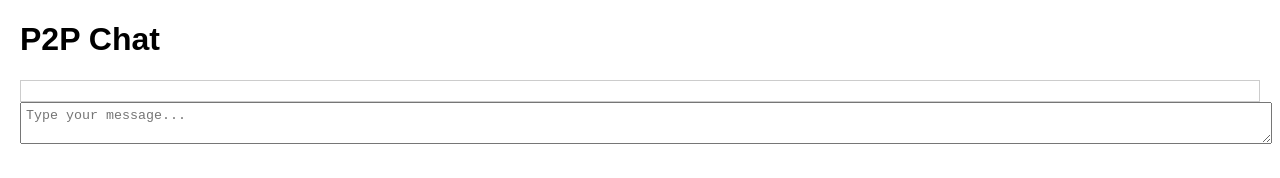
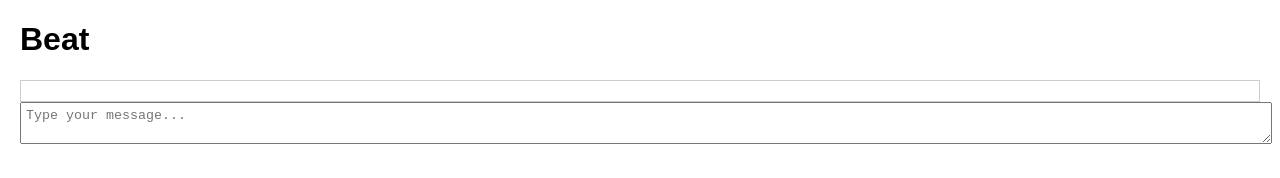
Before and after one commit to AreaLayer/Beat-PoC, a plain HTML site: page index.html in a window 1280 px wide. Drawn offline with Linux system fonts and the light colour scheme.

Commit message:
Update index.html

```diff
--- a/index.html
+++ b/index.html
@@ -20,7 +20,7 @@
   </style>
 </head>
 <body>
-  <h1>P2P Chat</h1>
+  <h1>Beat</h1>
   <div id="chat-container"></div>
   <textarea id="message-input" placeholder="Type your message..."></textarea>
 
```
